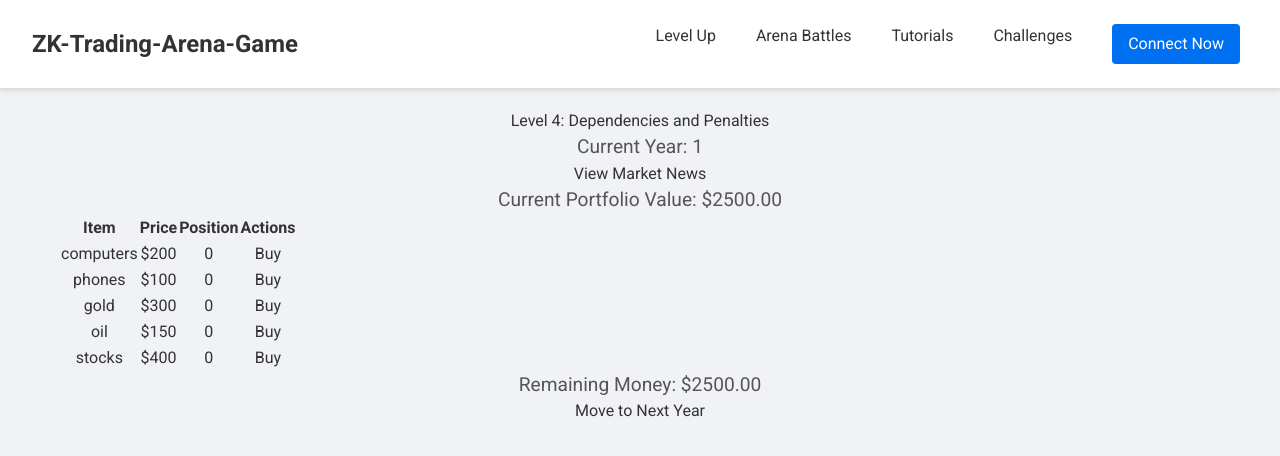
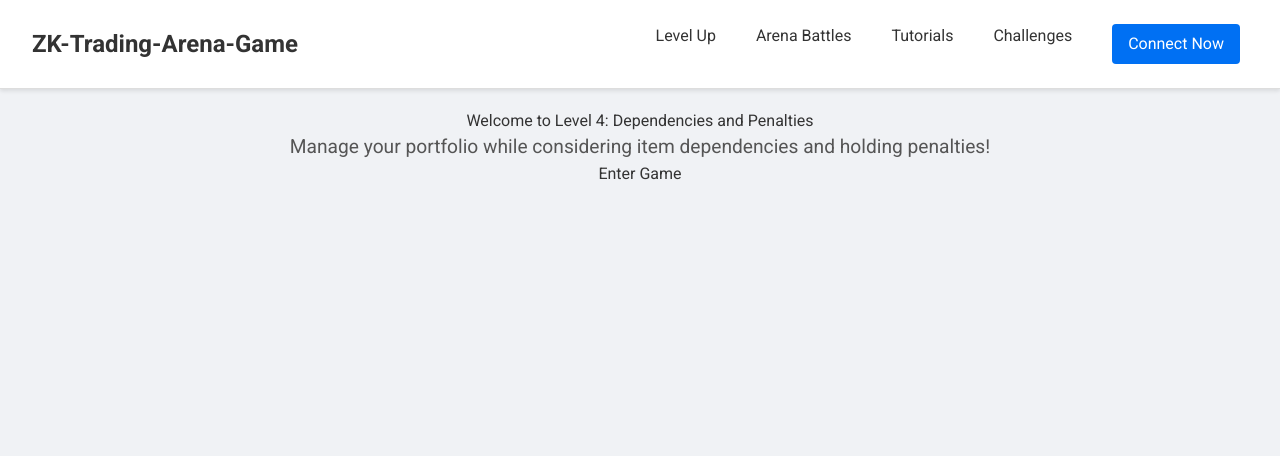
Before and after one commit to Dwaipayan25/zk-trading-arena-game, a Next.js app in the folder zk-trading-arena-game/: page /game/level-4 in a window 1280 px wide. Shown: the top 456 px of the page. Built offline with nearby package versions, Linux system fonts and the light colour scheme.

Commit message:
Integrated web3 and ZK in level 4

```diff
--- a/zk-trading-arena-game/src/app/game/level-4/page.js
+++ b/zk-trading-arena-game/src/app/game/level-4/page.js
@@ -1,20 +1,27 @@
 'use client';
 
 import { useState } from "react";
+import { useWeb3 } from "../../Web3Context";
+import ProofGenerator from "../../ProofGenerator";
+import { ethers } from "ethers";
 
 export default function Level4() {
+  const { account, zkTradeContract } = useWeb3();
+  const [hasEntered, setHasEntered] = useState(false); // State to track if the player entered the game
+  const [enteringGame, setEnteringGame] = useState(false); // Entry process status
   const [year, setYear] = useState(1);
   const [money, setMoney] = useState(2500); // Initial amount
   const [positions, setPositions] = useState({ computers: 0, phones: 0, gold: 0, oil: 0, stocks: 0 }); // Items
   const [showNews, setShowNews] = useState(false); // Toggle news popup
   const [gameOver, setGameOver] = useState(false); // Track if the game is over
   const [finalStats, setFinalStats] = useState({}); // Store final stats
-
-  const initialPrices = {
+  const [prices, setPrices] = useState({
     1: { computers: 200, phones: 100, gold: 300, oil: 150, stocks: 400 },
     2: { computers: 220, phones: 120, gold: 350, oil: 180, stocks: 450 },
     3: { computers: 250, phones: 140, gold: 400, oil: 200, stocks: 500 },
-  };
+  });
+
+  const entryFee = ethers.utils.parseEther("0.001"); // Entry fee for Level 4
 
   const finalPrices = {
     computers: 300,
@@ -30,6 +37,38 @@ export default function Level4() {
     3: "Stocks rally as tech markets surge.",
   };
 
+  const handleEnterGame = async () => {
+    if (!zkTradeContract || !account) {
+      alert("Web3 not initialized. Please connect your wallet!");
+      return;
+    }
+
+    try {
+      setEnteringGame(true);
+
+      // Check if entering the game is required
+      const isEnterRequired = await zkTradeContract.checkEnterGameRequiredOrNot(4); // Game Number = 4
+      if (!isEnterRequired) {
+        alert("You have already entered this game.");
+        setHasEntered(true);
+        setEnteringGame(false);
+        return;
+      }
+
+      // Execute enterGame with entry fee
+      const tx = await zkTradeContract.enterGame(4, { value: entryFee });
+      await tx.wait();
+
+      setHasEntered(true);
+      alert("You have successfully entered the game!");
+    } catch (error) {
+      console.error("Error entering the game:", error);
+      alert("Failed to enter the game. Check your wallet and balance.");
+    } finally {
+      setEnteringGame(false);
+    }
+  };
+
   const calculateHoldingPenalty = () => {
     let penalty = 0;
     Object.values(positions).forEach((quantity) => {
@@ -41,15 +80,15 @@ export default function Level4() {
   };
 
   const handleBuy = (item) => {
-    const dependencyEffect = item === 'stocks' ? 10 : 0; // Buying stocks increases oil price
-    const newPrice = initialPrices[year][item] + dependencyEffect;
+    const dependencyEffect = item === "stocks" ? 10 : 0; // Buying stocks increases oil price
+    const newPrice = prices[year][item] + dependencyEffect;
 
     if (money >= newPrice) {
       setMoney((prev) => prev - newPrice);
       setPositions((prev) => ({ ...prev, [item]: prev[item] + 1 }));
 
       // Update dependent prices
-      if (item === 'stocks') {
+      if (item === "stocks") {
         setPrices((prev) => ({
           ...prev,
           [year]: { ...prev[year], oil: prev[year].oil + 10 },
@@ -60,7 +99,7 @@ export default function Level4() {
 
   const handleSell = (item) => {
     if (positions[item] > 0) {
-      setMoney((prev) => prev + initialPrices[year][item]);
+      setMoney((prev) => prev + prices[year][item]);
       setPositions((prev) => ({ ...prev, [item]: prev[item] - 1 }));
     }
   };
@@ -99,16 +138,34 @@ export default function Level4() {
   const calculatePortfolioValue = () => {
     return (
       money +
-      positions.computers * initialPrices[year].computers +
-      positions.phones * initialPrices[year].phones +
-      positions.gold * initialPrices[year].gold +
-      positions.oil * initialPrices[year].oil +
-      positions.stocks * initialPrices[year].stocks
+      positions.computers * prices[year].computers +
+      positions.phones * prices[year].phones +
+      positions.gold * prices[year].gold +
+      positions.oil * prices[year].oil +
+      positions.stocks * prices[year].stocks
     );
   };
 
   return (
     <div className="container mx-auto p-4">
+      {!hasEntered ? (
+        <div className="text-center mt-20">
+          <h1 className="text-4xl font-bold mb-6">Welcome to Level 4: Dependencies and Penalties</h1>
+          <p className="text-lg mb-4">
+            Manage your portfolio while considering item dependencies and holding penalties!
+          </p>
+          <button
+            onClick={handleEnterGame}
+            className={`bg-green-500 text-white px-6 py-3 rounded-lg text-lg hover:bg-green-600 transition ${
+              enteringGame && "opacity-50 cursor-not-allowed"
+            }`}
+            disabled={enteringGame}
+          >
+            {enteringGame ? "Entering Game..." : "Enter Game"}
+          </button>
+        </div>
+      ) : (
+        <div>
           {!gameOver ? (
             <>
               <h1 className="text-3xl font-bold mb-4">Level 4: Dependencies and Penalties</h1>
@@ -122,7 +179,6 @@ export default function Level4() {
                 </button>
               </div>
 
-          {/* News Popup */}
               {showNews && (
                 <div className="fixed inset-0 bg-black bg-opacity-50 flex justify-center items-center">
                   <div className="bg-white p-6 rounded-lg shadow-lg max-w-md w-full">
@@ -138,12 +194,10 @@ export default function Level4() {
                 </div>
               )}
 
-          {/* Portfolio Value */}
               <p className="mb-4 text-lg font-semibold">
                 Current Portfolio Value: ${calculatePortfolioValue().toFixed(2)}
               </p>
 
-          {/* Prices Table */}
               <table className="w-full text-left mb-6">
                 <thead>
                   <tr>
@@ -154,16 +208,16 @@ export default function Level4() {
                   </tr>
                 </thead>
                 <tbody>
-              {Object.keys(initialPrices[year]).map((item) => (
+                  {Object.keys(prices[year]).map((item) => (
                     <tr key={item}>
                       <td className="border px-4 py-2 capitalize">{item}</td>
-                  <td className="border px-4 py-2">${initialPrices[year][item]}</td>
+                      <td className="border px-4 py-2">${prices[year][item]}</td>
                       <td className="border px-4 py-2">{positions[item]}</td>
                       <td className="border px-4 py-2">
                         <button
                           onClick={() => handleBuy(item)}
                           className="bg-green-500 text-white px-2 py-1 rounded mr-2"
-                      disabled={money < initialPrices[year][item]} // Cannot buy if insufficient funds
+                          disabled={money < prices[year][item]}
                         >
                           Buy
                         </button>
@@ -171,7 +225,7 @@ export default function Level4() {
                           <button
                             onClick={() => handleSell(item)}
                             className="bg-yellow-500 text-white px-2 py-1 rounded"
-                        disabled={positions[item] <= 0} // Cannot sell if no position
+                            disabled={positions[item] <= 0}
                           >
                             Sell
                           </button>
@@ -182,7 +236,6 @@ export default function Level4() {
                 </tbody>
               </table>
 
-          {/* Remaining Money and Actions */}
               <p className="mb-4">Remaining Money: ${money.toFixed(2)}</p>
               {year < 3 ? (
                 <button
@@ -201,26 +254,21 @@ export default function Level4() {
               )}
             </>
           ) : (
-        /* Game Over Summary */
             <div className="text-center">
               <h1 className="text-3xl font-bold mb-4">Game Over</h1>
               <p className="text-lg mb-4">
                 Final Portfolio Value: ${finalStats.finalWorth.toFixed(2)}
               </p>
-          <p className="text-lg mb-4">
-            Profit Percentage: {finalStats.profitPercentage.toFixed(2)}%
-          </p>
-          <p className="text-lg mb-4">
-            Stars Earned: {finalStats.stars} Star(s)
-          </p>
-          <h2 className="text-xl font-bold">Final Prices:</h2>
-          <ul className="list-disc list-inside">
-            {Object.keys(finalPrices).map((item) => (
-              <li key={item} className="capitalize">
-                {item}: ${finalPrices[item]}
-              </li>
-            ))}
-          </ul>
+              <p className="text-lg mb-4">Profit Percentage: {finalStats.profitPercentage.toFixed(2)}%</p>
+              <p className="text-lg mb-4">Stars Earned: {finalStats.stars}⭐️</p>
+              <ProofGenerator
+                initialWorth={2500}
+                finalWorth={finalStats.finalWorth}
+                stars={finalStats.stars - 1}
+                gameNumber={4}
+              />
+            </div>
+          )}
         </div>
       )}
     </div>
```
Lines whose indentation alone changed are shown as unchanged.
